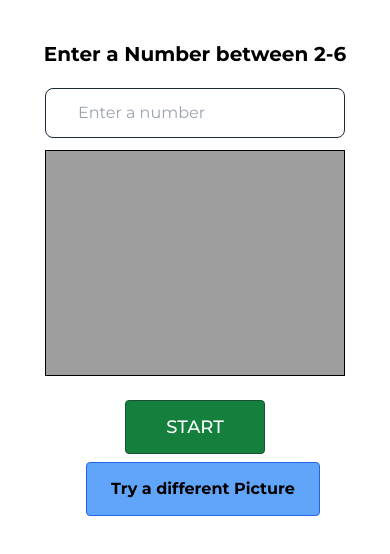
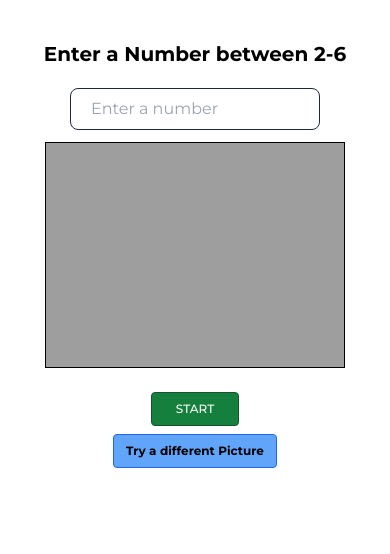
Before and after one commit to hamzamalik69/Puzzle-Task, a Next.js app: page /puzzle in a window 390 px wide. Shown: the top 554 px of the page. Built offline with nearby package versions, Linux system fonts and the light colour scheme.

Commit message:
responsive views done

```diff
--- a/pages/puzzle.js
+++ b/pages/puzzle.js
@@ -312,6 +312,8 @@ export default function Home() {
         setTimeout(gameOver, 500);
         setIsActive(false);
         document.getElementById("prompt").classList.toggle("hidden");
+        document.getElementById("prompt").className("flex");
+
       }
     }
 
@@ -380,7 +382,7 @@ export default function Home() {
         <input
           type={`text`}
           placeholder={`Enter a number`}
-          className={`py-3 px-8 border border-slate-800 rounded-lg sm:w-[400px] w-[300px]`}
+          className={`sm:py-3 py-2 sm:px-8 px-5 border border-slate-800 rounded-lg sm:w-[400px] w-[250px]`}
           id="size"
         />
         <canvas id="canvas"></canvas>
@@ -389,14 +391,14 @@ export default function Home() {
           <div className="flex sm:flex-row flex-col justify-center items-center mt-3 sm:gap-3 gap-2">
             <button
               id="str"
-              className="text-white opacity-100 text-lg font-medium bg-green-700 rounded py-3 px-10 border border-green-900"
+              className="text-white opacity-100 sm:text-lg text-xs font-medium bg-green-700 rounded sm:py-3 py-2 sm:px-10 px-6  border border-green-900"
               onClick={toggle}
             >
               START
             </button>
 
             <button
-              className="bg-blue-400 py-[14px] ml-4 px-6 rounded border border-blue-600 text-base font-bold"
+              className="bg-blue-400 sm:py-[14px] py-2 sm:ml-4 sm:px-6 px-3 rounded border border-blue-600 sm:text-base text-xs font-bold"
               onClick={() => {
                 Router.reload("/puzzle");
               }}
@@ -413,13 +415,13 @@ export default function Home() {
         </div>
         <div
           id="prompt"
-          className="absolute hidden text-2xl text-center flex-col gap-4 flex justify-center items-center bg-green-400 w-[900px] h-[300px] rounded-lg border border-slate-700 opacity-100"
+          className="absolute hidden sm:text-xl md:text-2xl pt-2 sm:pt-8 2xl:pt-20 text-sm text-center flex-col  gap-4 justify-center items-center bg-green-400 sm:w-[450px] lg:w-[900px] md:w-[650px] w-[280px] sm:h-[200px] 2xl:h-[300px]  h-[100px] rounded-lg border border-slate-700 opacity-100"
         >
           <span className={`font-bold`}> Welcome to The AK&apos;s Team </span>
           <br></br>
-          You solved the puzzle in {seconds} seconds
+          You solved the puzzle in {seconds} seconds <br></br>
           <button
-            className="bg-red-400 py-3 px-6 rounded-lg border border-red-700 text-base font-bold"
+            className="bg-red-400 sm:py-3 py-2 sm:px-6 px-4 rounded-lg border border-red-700 sm:text-base mt-2 sm:mt-4 text-xs font-bold"
             onClick={() => {
               localStorage.setItem('timer', seconds)
               Router.reload("/puzzle");
```
